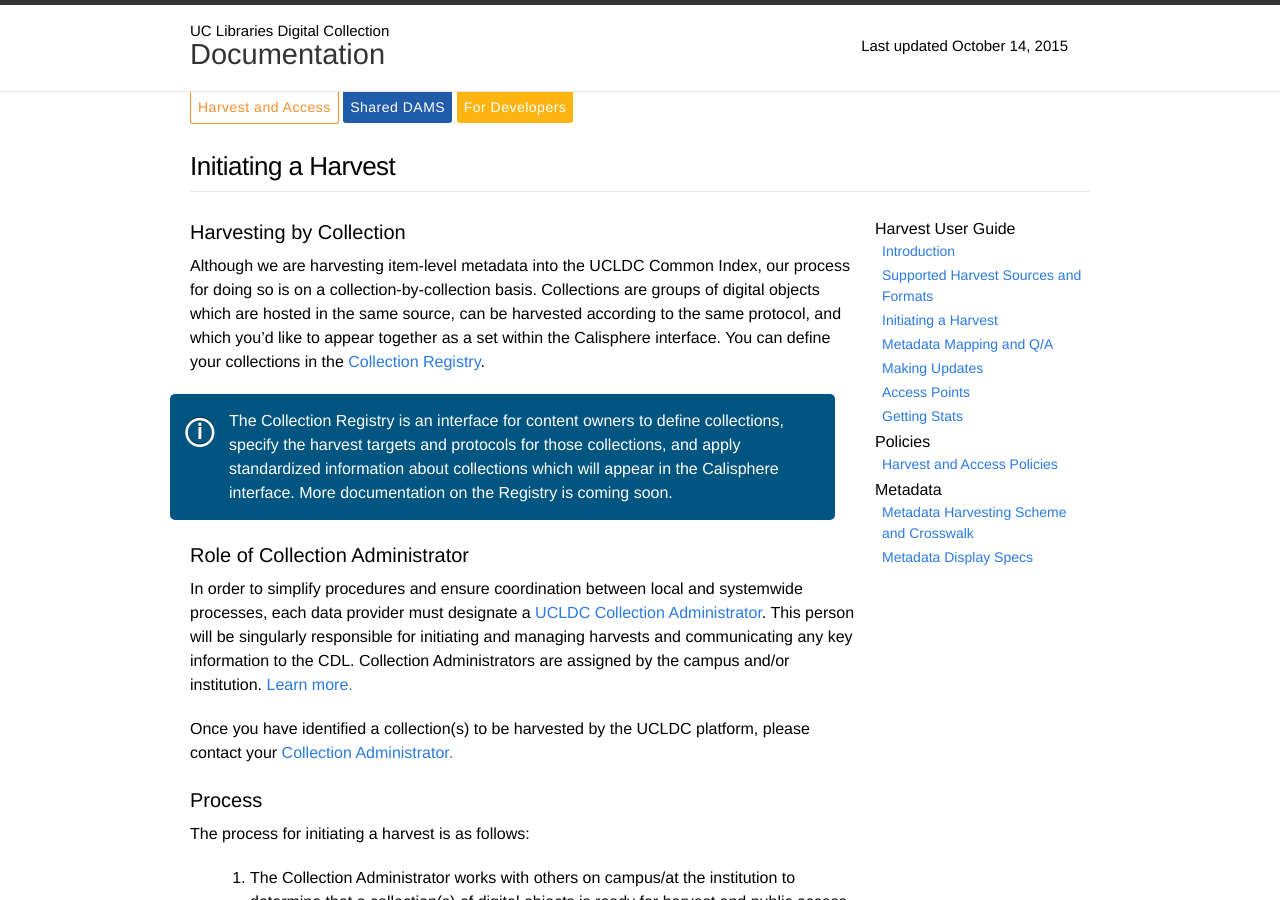
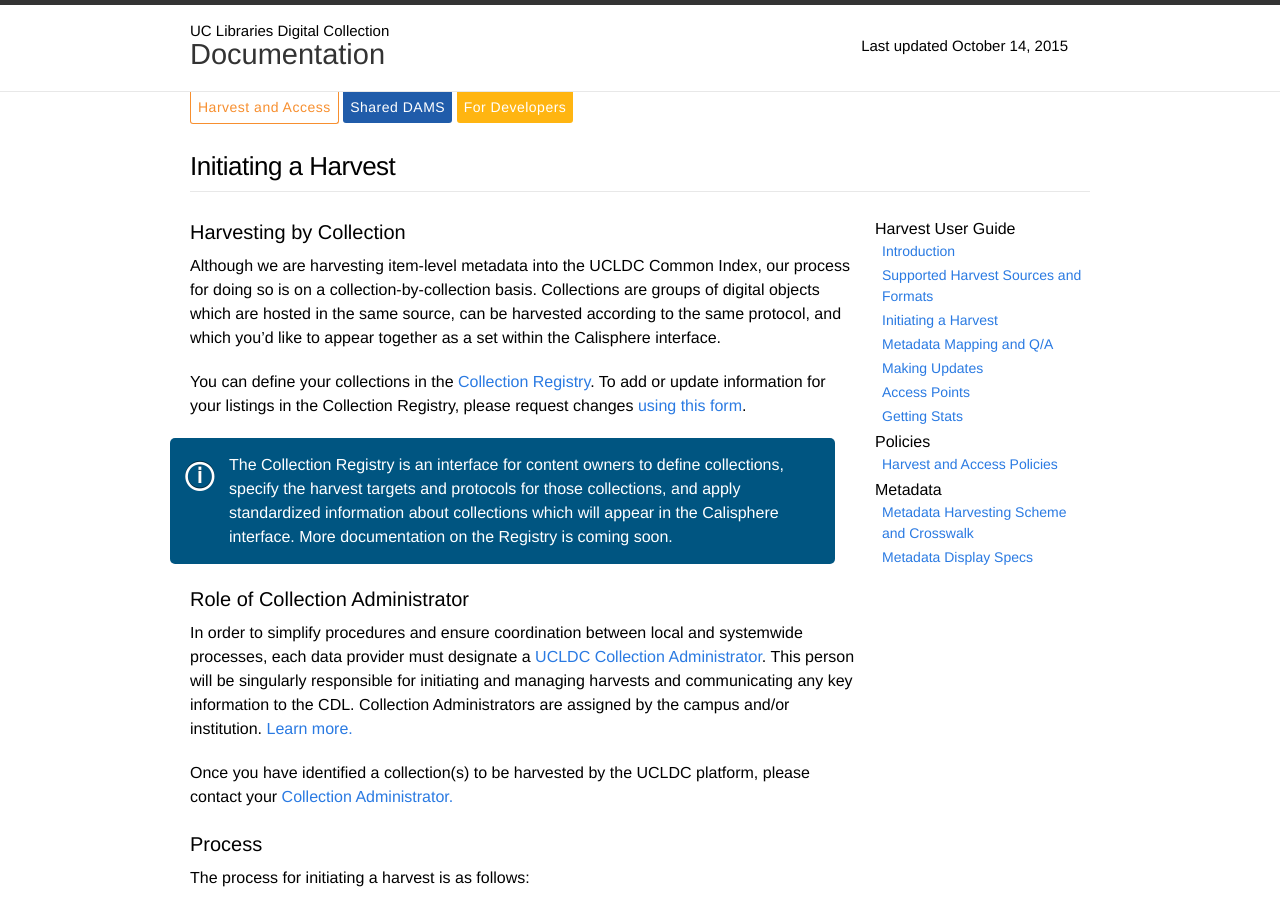
Before and after one commit to ucldc/ucldc-docs, a Jekyll site: the page built from docs/registry/start.md, in a window 1280 px wide and 900 px high. Built offline with Jekyll 4.4.1, drawn with Linux system fonts in a browser that asks for light colours; nearby versions of some CDN libraries.

Commit message:
Update start.md

```diff
--- a/docs/registry/start.md
+++ b/docs/registry/start.md
@@ -7,7 +7,9 @@
 ---
 
 ##Harvesting by Collection
-Although we are harvesting item-level metadata into the UCLDC Common Index, our process for doing so is on a collection-by-collection basis. Collections are groups of digital objects which are hosted in the same source, can be harvested according to the same protocol, and which you'd like to appear together as a set within the Calisphere interface. You can define your collections in the [Collection Registry](http://registry.cdlib.org).
+Although we are harvesting item-level metadata into the UCLDC Common Index, our process for doing so is on a collection-by-collection basis. Collections are groups of digital objects which are hosted in the same source, can be harvested according to the same protocol, and which you'd like to appear together as a set within the Calisphere interface.
+
+You can define your collections in the [Collection Registry](http://registry.cdlib.org). To add or update information for your listings in the Collection Registry, please request changes <a href="https://docs.google.com/forms/d/1ETVSMuRu1YlsDwp2iFRJTEp59ZulqvsoEoIcgJ09QZg/viewform">using this form</a>.
 
 <div class="note"><p>The Collection Registry is an interface for content owners to define collections, specify the harvest targets and protocols for those collections, and apply standardized information about collections which will appear in the Calisphere interface. More documentation on the Registry is coming soon.</p></div>
 
```
